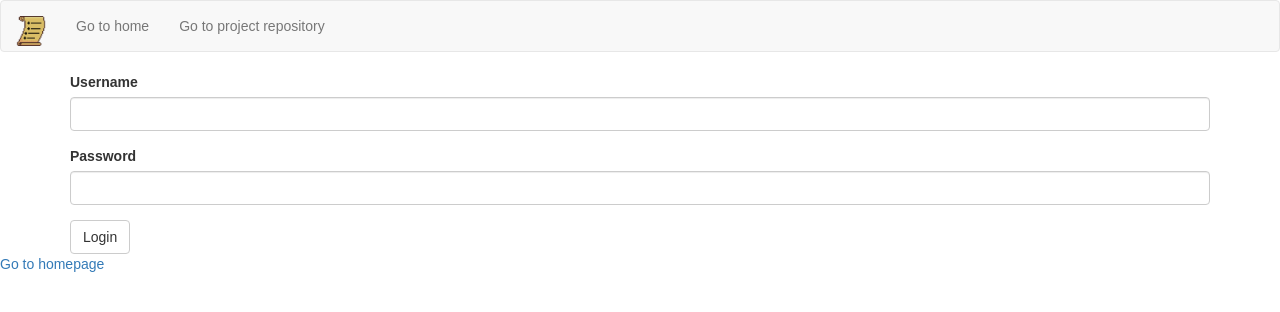
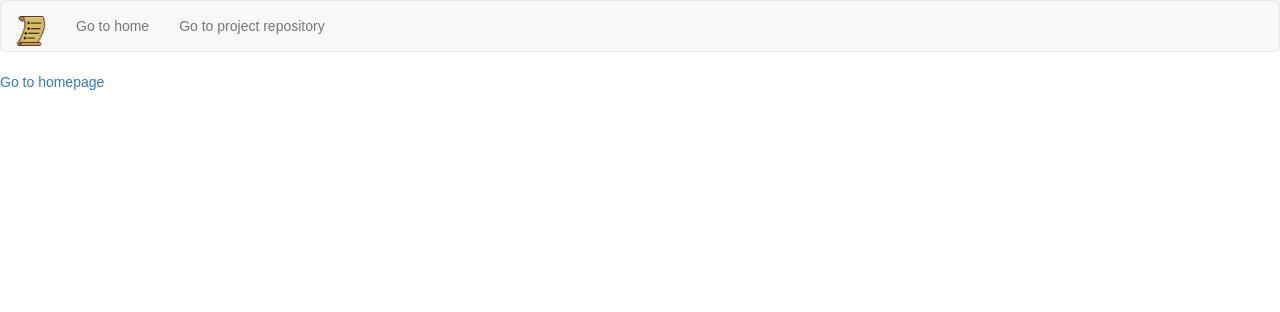
Before and after one commit to ruzguz/flask-to-do-list, a Flask app: page /hello in a window 1280 px wide. Shown: the top 312 px of the page. Run offline with Flask 2, Linux system fonts and the light colour scheme; some libraries are stand-ins or nearby versions.

Commit message:
Move login form to auth.login route

```diff
--- a/app/templates/hello.html
+++ b/app/templates/hello.html
@@ -11,9 +11,6 @@
     {% if username %}
         <h1>Welcome {{ username | upper }}</h1>
     {% endif %}
-    <div class="container">
-        {{ wtf.quick_form(login_form) }}
-    </div>
     {% if user_ip %}
         <h1>Hello world from flask, your IP is {{ user_ip }}</h1>
 
--- a/main.py
+++ b/main.py
@@ -30,29 +30,17 @@ def index():
     return response
 
 
-@app.route('/hello', methods=['GET', 'POST'])
+@app.route('/hello')
 def hello():
     # Getting user info
     user_ip = session.get('user_ip')
     username = session.get('username')
 
-    # Instantiate login form
-    login_form = LoginForm()
-
     context = {
         'user_ip': user_ip,
         'todos': todos,
-        'login_form': login_form,
         'username': username
     }
-
-    if login_form.validate_on_submit():
-        username = login_form.username.data
-        session['username'] = username
-
-        flash('Username registered successfully')
-
-        return redirect(url_for('index'))
 
     return render_template('hello.html', **context)
 
```
Also changed, not shown: app/auth/views.py (+11 -2 lines), tests/test_base.py (+14 -9 lines).
